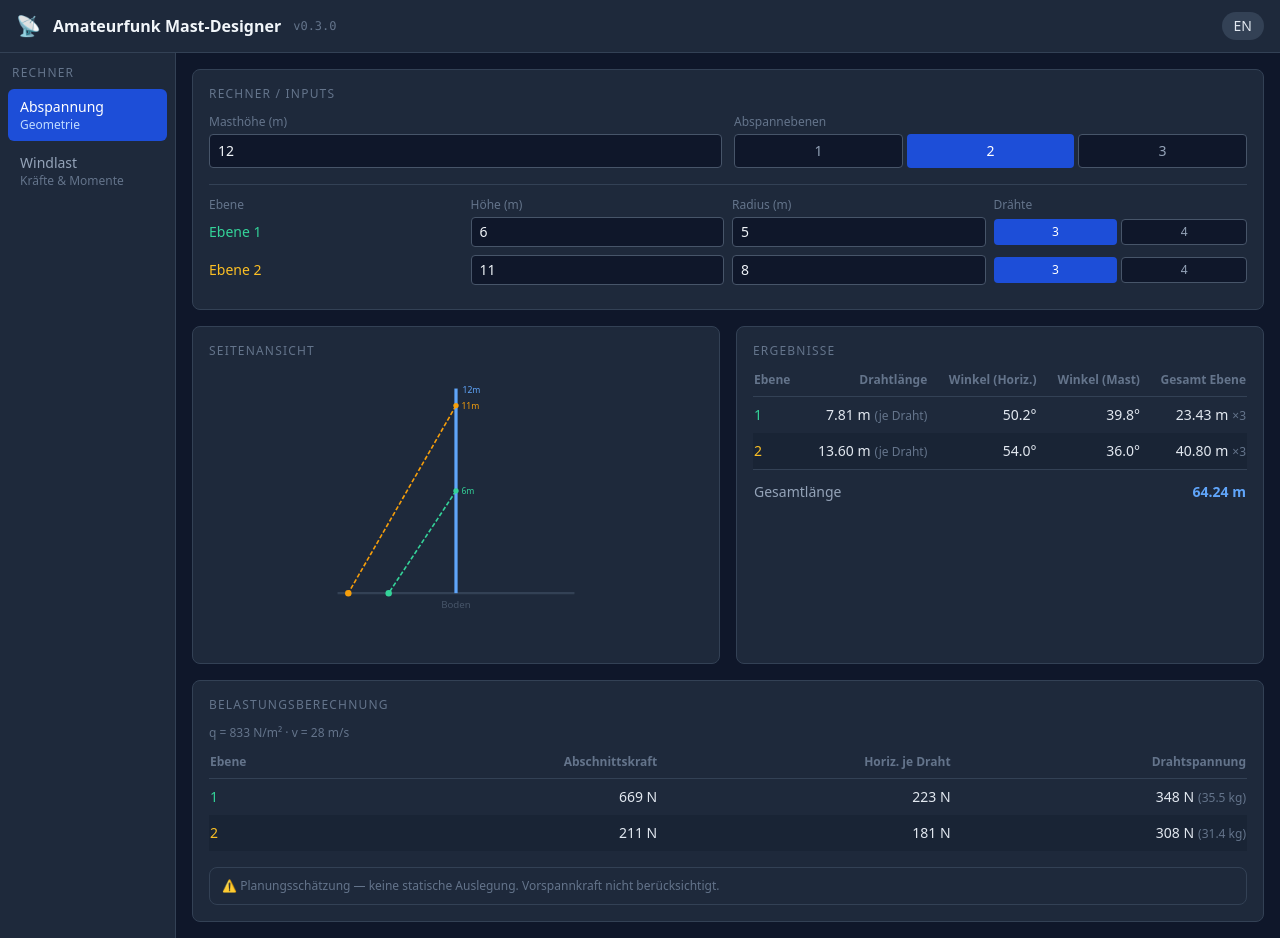
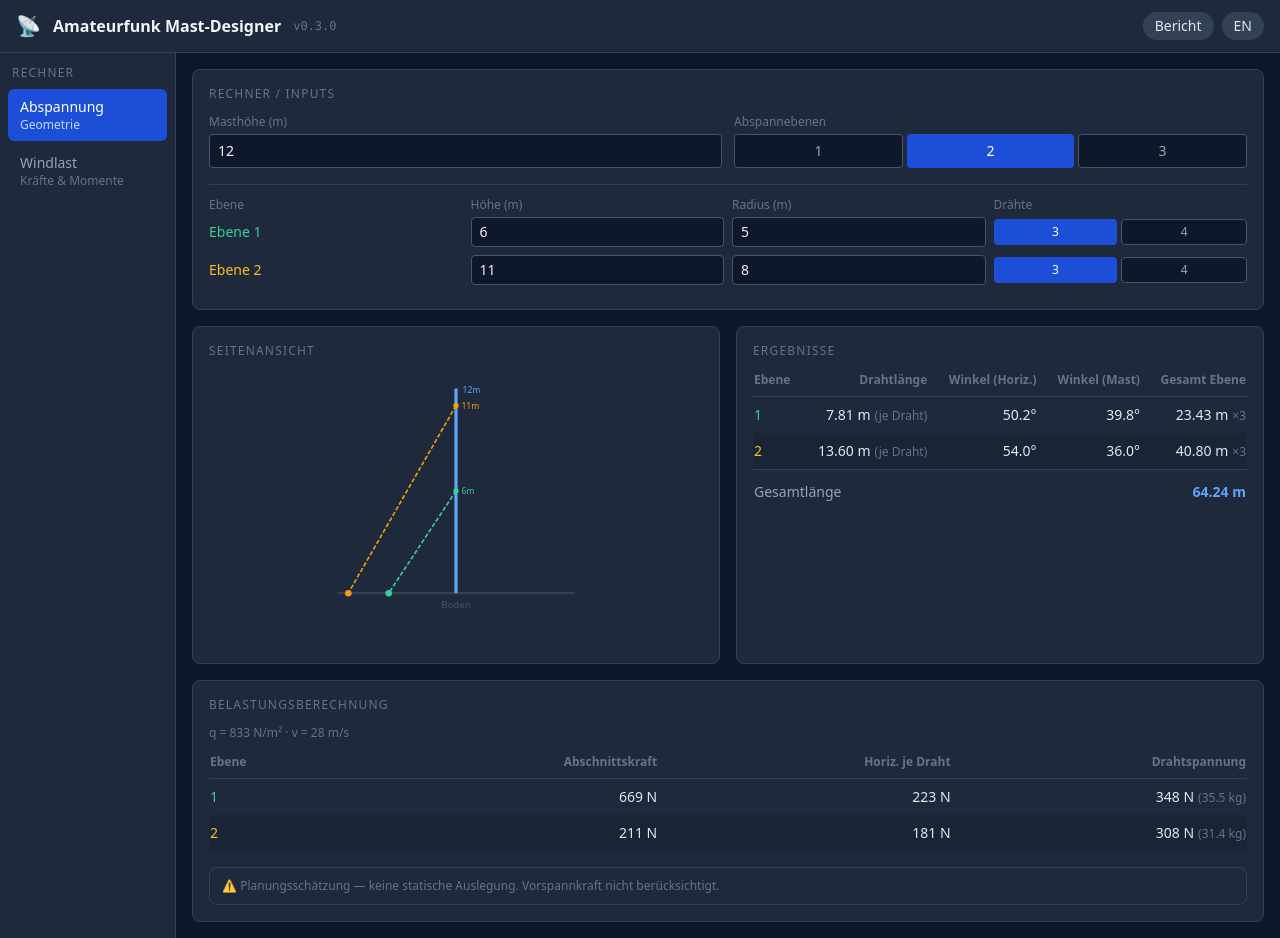
Before and after one commit to DirschedlF/Amateur-Radio-Tower-Designer, a React (Vite) app: page / in a window 1280 px wide. Built offline with nearby package versions, Linux system fonts and the light colour scheme.

Commit message:
feat: wire guyWireSnapshot state and ReportButton in App
Co-Authored-By: Claude Sonnet 4.6 <noreply@anthropic.com>

```diff
--- a/src/App.jsx
+++ b/src/App.jsx
@@ -3,10 +3,12 @@ import { useLanguage } from './hooks/useLanguage.jsx'
 import Sidebar from './components/Sidebar.jsx'
 import GuyWireCalc from './calculators/guywire/GuyWireCalc.jsx'
 import WindLoadCalc from './calculators/windload/WindLoadCalc.jsx'
+import ReportButton from './components/ReportButton.jsx'
 
 export default function App() {
   const [activeCalc, setActiveCalc] = useState('guywire')
   const [windLoadSnapshot, setWindLoadSnapshot] = useState(null)
+  const [guyWireSnapshot, setGuyWireSnapshot] = useState(null)
   const [sharedMastHeight, setSharedMastHeight] = useState(12)
   const [drawerOpen, setDrawerOpen] = useState(false)
   const { t, toggleLang } = useLanguage()
@@ -36,12 +38,19 @@ export default function App() {
           <span className="font-semibold text-slate-100">{t('appTitle')}</span>
           <span className="text-xs text-slate-500 font-mono">v0.3.0</span>
         </div>
+        <div className="flex items-center gap-2">
+          <ReportButton
+            windSnapshot={windLoadSnapshot}
+            guyWireSnapshot={guyWireSnapshot}
+            onCloseDrawer={() => setDrawerOpen(false)}
+          />
           <button
             onClick={toggleLang}
             className="bg-slate-700 hover:bg-slate-600 text-slate-200 text-sm px-3 py-1 rounded-full transition-colors"
           >
             {t('langToggle')}
           </button>
+        </div>
       </header>
 
       {/* Body */}
@@ -65,6 +74,7 @@ export default function App() {
               onNavigateToWindLoad={() => setActiveCalc('windload')}
               mastHeight={sharedMastHeight}
               onMastHeightChange={setSharedMastHeight}
+              onGuyWireChange={setGuyWireSnapshot}
             />
           </div>
           <div className={activeCalc === 'windload' ? '' : 'hidden'}>
```
Lines whose indentation alone changed are shown as unchanged.
